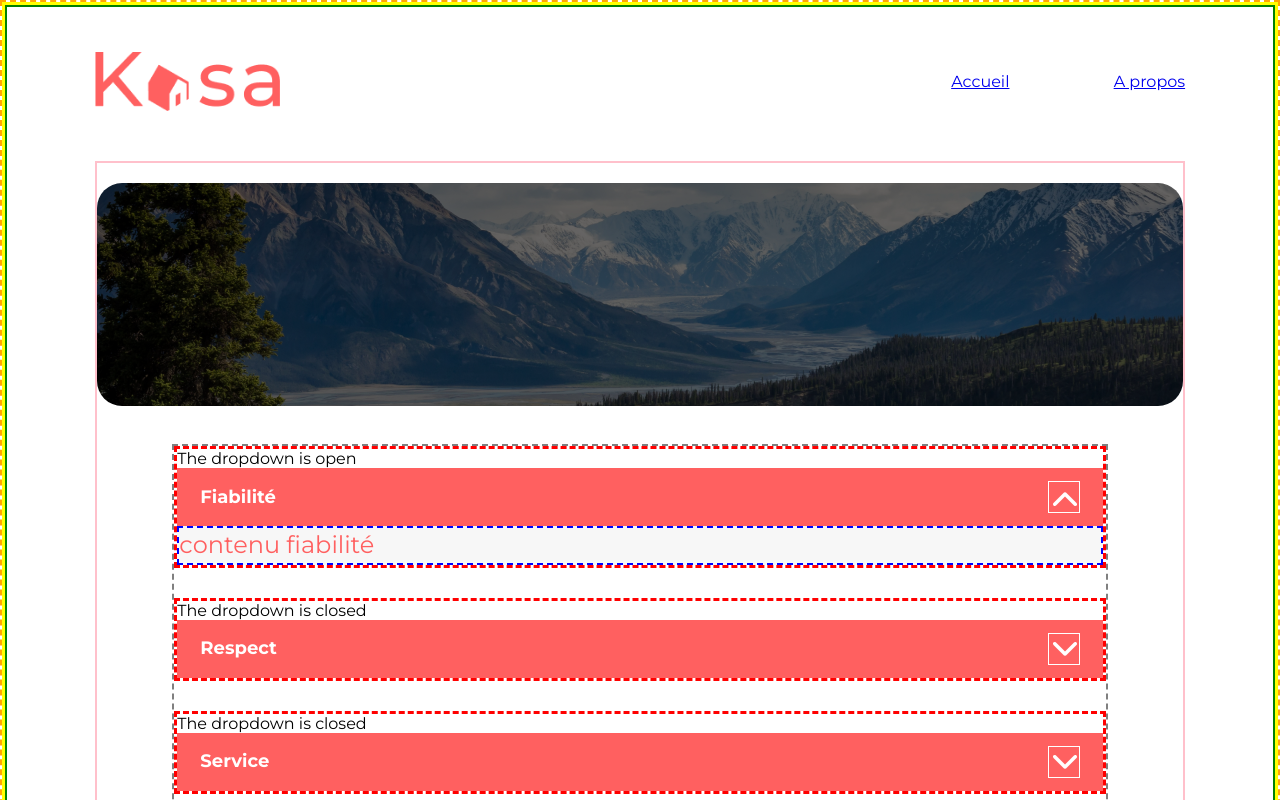
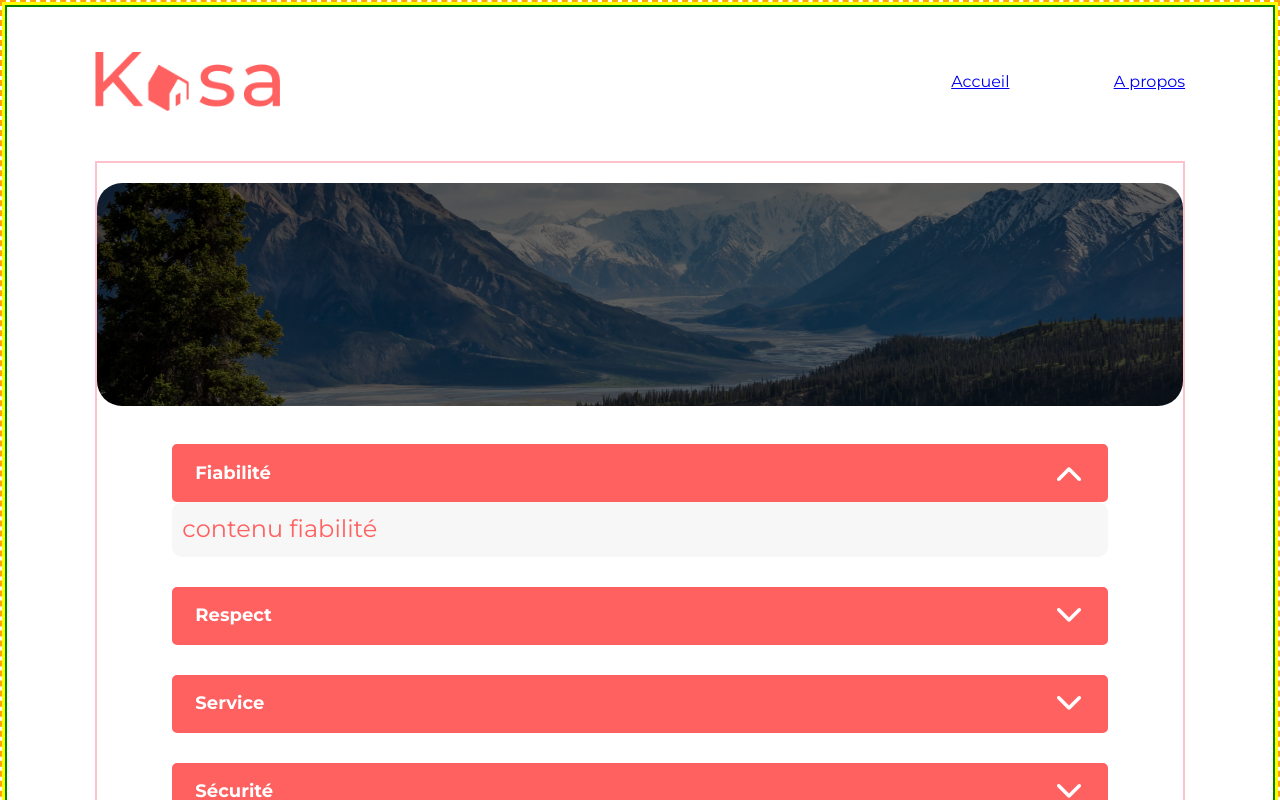
Before and after one commit to 7Flafleur/kasa, a React (Create React App) app: page /about in a window 1280 px wide. Both pictures are taken after a click on the element 1063 px from the left and 497 px from the top of the page. Shown: the top 800 px of the page. Built offline with nearby package versions, Linux system fonts and the light colour scheme.

Commit message:
collapse map

```diff
--- a/src/components/A_propos.jsx
+++ b/src/components/A_propos.jsx
@@ -21,7 +21,7 @@ export default function Apropos () {
     return(
         <div className="apropos">
             <Banner  img={img2} chezvouz="" />
-            <ul className="Collapse_container">
+            <ul className="Collapse_container"  >
                 {keywords.map(keyword => (
                     <li className="Collapse_component" key={keyword}>
                         <Collapse keyword={keyword} content={getContent(keyword).content}/>
--- a/src/components/Collapse.jsx
+++ b/src/components/Collapse.jsx
@@ -13,10 +13,8 @@ export default function Collapse(props){
          isOpen ? chevdown : chevup
 
 
-//     function toggleCollapse(){
-// setIsOpen(!isOpen)
-//     }
 
+    const content= Array.isArray(props.content) ? props.content : [props.content]
 
 
     function handleClick() {
@@ -26,17 +24,14 @@ export default function Collapse(props){
 
     return(
         <ul className="Collapse">
-            {isOpen ? "The dropdown is open" : "The dropdown is closed"}
+            {/* {isOpen ? "The dropdown is open" : "The dropdown is closed"} */}
             <div className="dropdown"><span className="keyword">{props.keyword}</span>
             <span className={`icons ${isOpen ? "rotated" : ""}`} onClick={handleClick}>
     <img src={chevdown} alt="" />
 </span>
-            {/* <span className="icons" onClick={handleClick}>
-                     <img className={isOpen ? "hidden" : "visible"} src={chevdown} alt="" />
-                    <img className={isOpen ? "visible" : "hidden"} src={chevup} alt="" />
-                    </span> */}
             </div>
-            <li className={`collapse_content ${isOpen? "visible" : "hidden"  }`}>{props.content}</li>
+         {content.map(contentItem => (<li className={`collapse_content ${isOpen? "visible" : "hidden"  }`}>{content}</li>
+))}
         </ul>
     )
 
@@ -46,24 +41,3 @@ export default function Collapse(props){
 
 
 }
-
-
-
-
-
-
-// import { useState } from "react";
-
-// export default function YourComponent() {
-//     const [isRotated, setIsRotated] = useState(false);
-
-//     function handleClick() {
-//         setIsRotated(!isRotated);
-//     }
-
-//     return (
-//         <div className={`icons ${isRotated ? "rotate" : ""}`} onClick={handleClick}>
-//             {/* Your icon here */}
-//         </div>
-//     );
-// }
--- a/src/styles/apropos.scss
+++ b/src/styles/apropos.scss
@@ -8,7 +8,8 @@
 
 
 .Collapse_container{
-  border: gray dashed 2px;
+  // border: gray dashed 2px;
+  border-radius: 10px;
   display: flex;
   flex-direction: column;
   align-items: center;
@@ -20,4 +21,5 @@ padding: 0;}
 
 .Collapse_component{
   width:100%;
+  border-radius: 10px;;
 }
--- a/src/styles/collapse.scss
+++ b/src/styles/collapse.scss
@@ -5,25 +5,29 @@
 
 
 .Collapse{
-    border: red dashed 3px;
+    // border: red dashed 3px;
     width:100%;
     padding:0;
     margin:0;
     list-style-type: none;
+    border-radius: 10px;
 }
 
 .collapse_content{
 
-    border: blue dashed 2px;
+    // border: blue dashed 2px;
     width:100%;
     margin:0;
     padding:0;
     background-color: #f7f7f7 ;
+    border-radius: 10px;;
     color: $red;
     font-size: 24px;
     font-style: normal;
     font-weight: 400;
     line-height: 142.6%;
+    padding:10px;
+
 }
 
 .hidden{
@@ -42,6 +46,7 @@
     align-items: center;
     justify-content: space-between;
     border: $red solid 3px;
+    border-radius: 5px;
     background-color: $red;
     width:100%;
     height:20%;
@@ -60,7 +65,7 @@ line-height: 142.6%; /* 25.668px */
 
 .icons{
     position: relative;
-    border: #FFF solid 1px;
+    // border: #FFF solid 1px;
    transition: background-image 1s ease;
     color: #fff;
     width: 32px;
```
